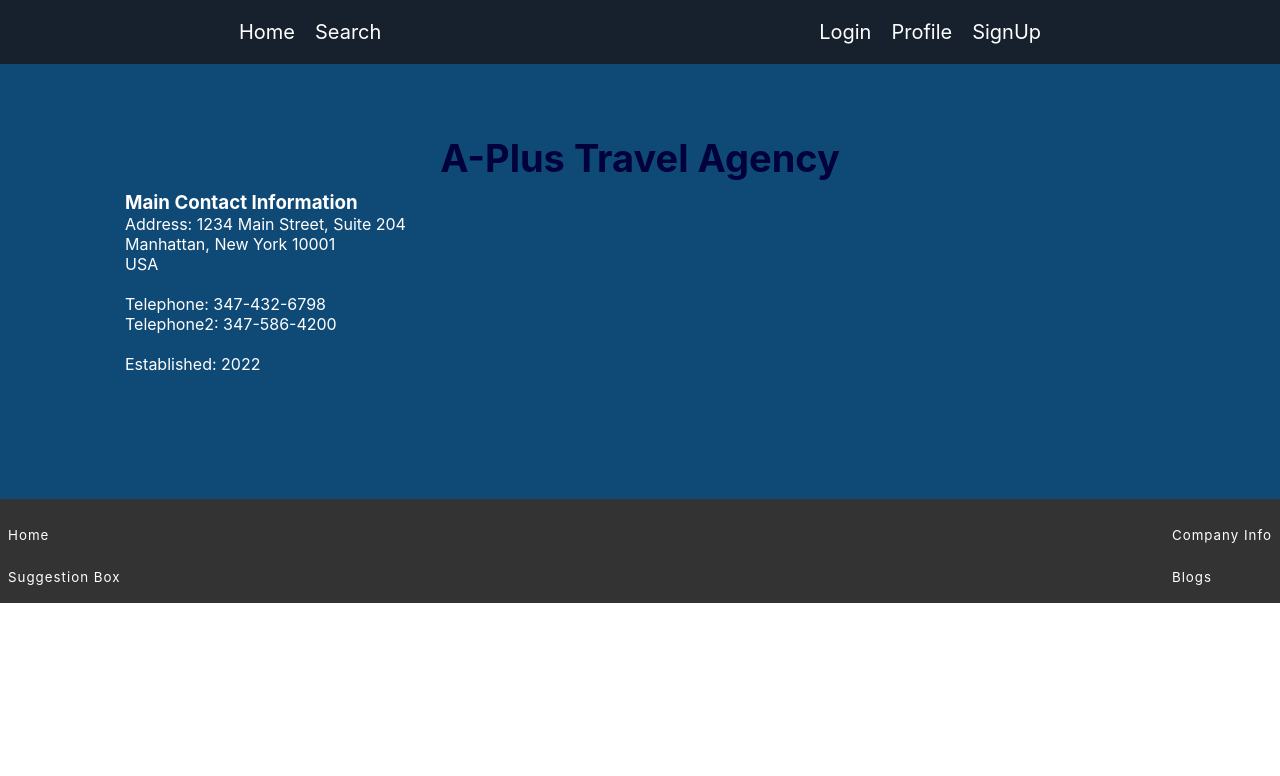
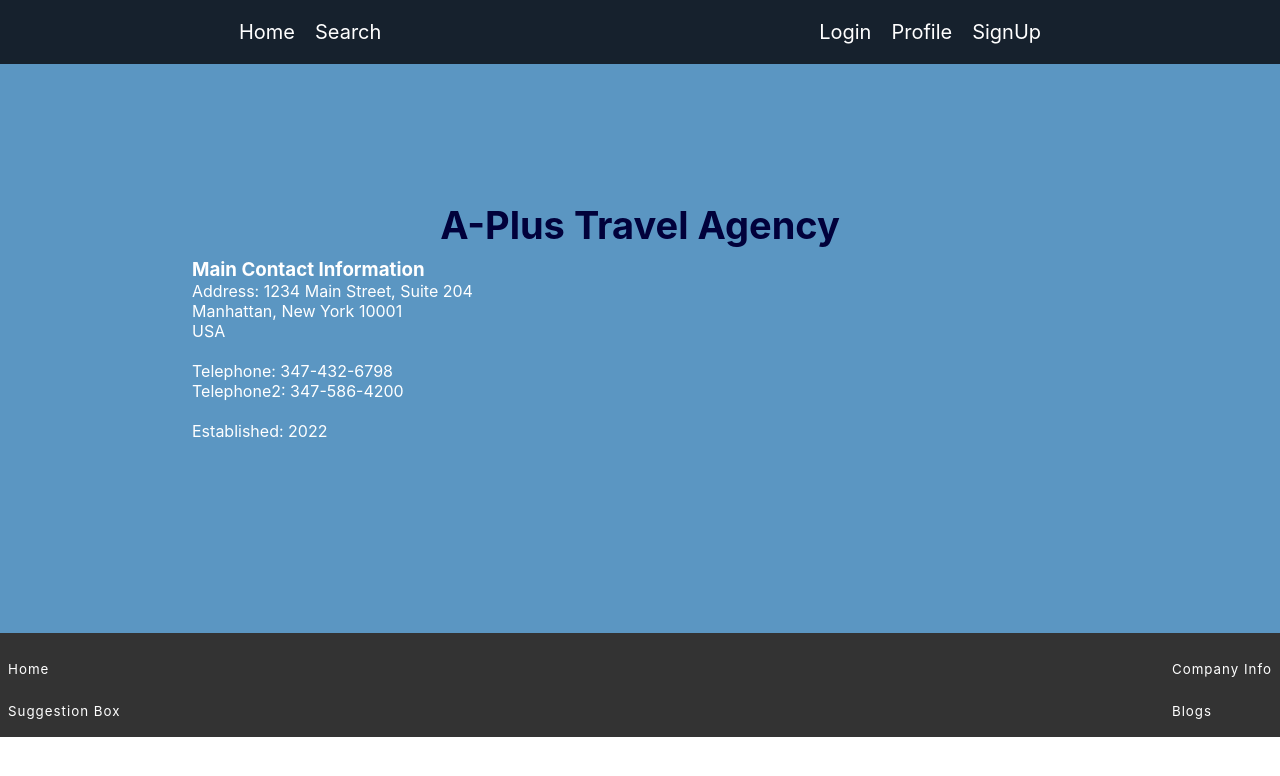
Before and after one commit to CherieCM/Travel-App, a React (Create React App) app: page /info in a window 1280 px wide. Shown: the top 776 px of the page. Built offline with nearby package versions, Linux system fonts and the light colour scheme.

Commit message:
updated styling color for h2 tags

```diff
--- a/src/components/Info/info.css
+++ b/src/components/Info/info.css
@@ -6,9 +6,9 @@
   font-size: 38px;
 }
 .back {
-  background: hsl(206, 77%, 26%);
+  background: hsl(206, 46%, 56%);
 
-  padding: 125px;
+  padding: 192px;
   /* padding-bottom: 265px;
   padding-top: 10px; */
 }
```
